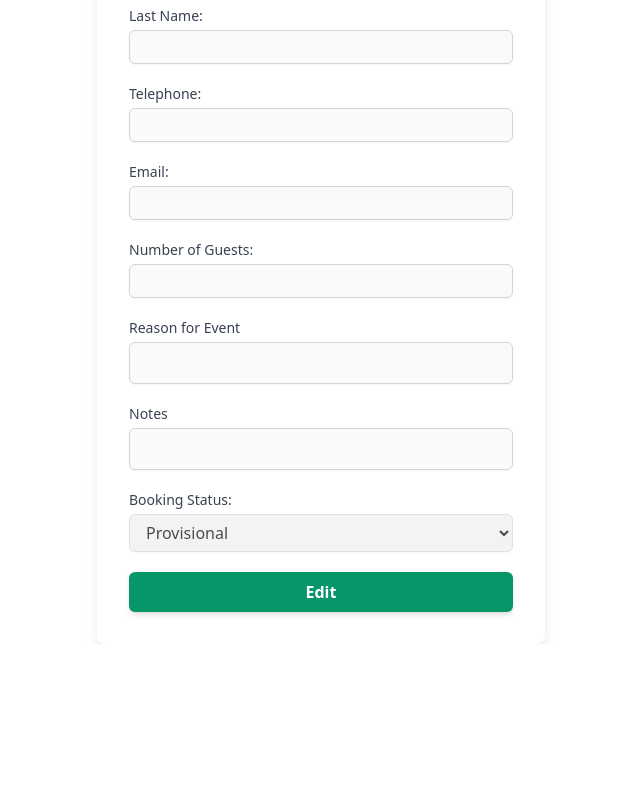
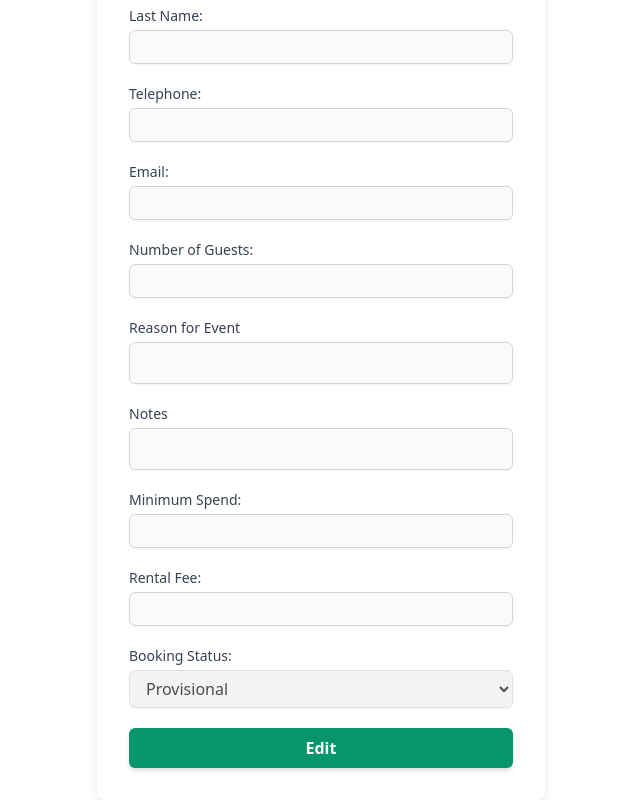
Before and after one commit to jandrews66/np-calendar, a React (Vite) app: page /admin/bookings/1 in a window 1280 px wide. Shown: the part 330-1130 px from the top of the page, without its empty margins (319-959 px from the left). Before the commit the page ends 974 px from the top, so only its background shows below. Built offline with nearby package versions, Linux system fonts and the light colour scheme; no server answers; what google-libphonenumber would draw is missing.

Commit message:
Add min spend and rental fee properties to bookings

```diff
--- a/src/pages/AdminCreateBooking.jsx
+++ b/src/pages/AdminCreateBooking.jsx
@@ -13,6 +13,8 @@ export default function AdminCreateBooking(){
     const [attendance, setAttendance] = useState('')
     const [reason, setReason] = useState('');
     const [notes, setNotes] = useState('');
+    const [minSpend, setMinSpend] = useState('');
+    const [rentalFee, setRentalFee] = useState('');
     const [bookingStatus, setBookingStatus] = useState('provisional')
     const [errors, setErrors] = useState([])
     const navigate = useNavigate();
@@ -33,6 +35,8 @@ export default function AdminCreateBooking(){
             attendance,
             reason,
             notes,
+            minSpend,
+            rentalFee,
             status: bookingStatus
         };
         const token = localStorage.getItem('token')
@@ -141,6 +145,24 @@ export default function AdminCreateBooking(){
                         onChange={(e) => setNotes(e.target.value)}
                     />
                  </div>
+                 <div>
+                    <label htmlFor="minSpend" className="block text-sm font-medium text-gray-700">Minimum Spend:</label>
+                    <input
+                        type="number"
+                        id="minSpend"
+                        className="mt-1 block w-full px-3 py-1 border border-gray-300 rounded-md shadow-sm focus:ring-emerald-500 focus:border-emerald-500"
+                        onChange={(e) => setMinSpend(e.target.value)}
+                    />
+                </div>
+                <div>
+                    <label htmlFor="rentalFee" className="block text-sm font-medium text-gray-700">Rental Fee:</label>
+                    <input
+                        type="number"
+                        id="rentalFee"
+                        className="mt-1 block w-full px-3 py-1 border border-gray-300 rounded-md shadow-sm focus:ring-emerald-500 focus:border-emerald-500"
+                        onChange={(e) => setRentalFee(e.target.value)}
+                    />
+                </div>
                 <div>
                     <label htmlFor="booking_status" className="block text-sm font-medium text-gray-700">Booking Status:</label>
                     <select
--- a/src/pages/BookingPage.jsx
+++ b/src/pages/BookingPage.jsx
@@ -18,6 +18,8 @@ export default function BookingPage() {
     const [reason, setReason] = useState('');
     const [notes, setNotes] = useState('');
     const [bookingStatus, setBookingStatus] = useState('');
+    const [minSpend, setMinSpend] = useState('');
+    const [rentalFee, setRentalFee] = useState('');
     const [disabled, setDisabled] = useState(true);
     const [error, setError] = useState(null)
     const navigate = useNavigate();
@@ -47,6 +49,8 @@ export default function BookingPage() {
             setAttendance(data.attendance);
             setReason(data.reason);
             setNotes(data.notes);
+            setMinSpend(data.min_spend)
+            setRentalFee(data.rental_fee)
             setBookingStatus(data.booking_status);
         })
         .catch((error) => console.error(error));
@@ -64,6 +68,8 @@ export default function BookingPage() {
             setAttendance(originalBooking.attendance);
             setReason(originalBooking.reason);
             setNotes(originalBooking.notes);
+            setMinSpend(originalBooking.min_spend)
+            setRentalFee(originalBooking.rental_fee)
             setBookingStatus(originalBooking.booking_status);
         }
         setDisabled(!disabled);
@@ -259,7 +265,7 @@ export default function BookingPage() {
                 <div>
                     <label htmlFor="notes" className="block text-sm font-medium text-gray-700">Notes</label>
                         <input
-                            type="notes"
+                            type="text"
                             id="notes"
                             value={notes}
                             maxLength="50"
@@ -268,6 +274,28 @@ export default function BookingPage() {
                             disabled={disabled}
 
                         />
+                </div>
+                <div>
+                    <label htmlFor="minSpend" className="block text-sm font-medium text-gray-700">Minimum Spend:</label>
+                    <input
+                        type="number"
+                        id="minSpend"
+                        value={minSpend}
+                        className="mt-1 block w-full px-3 py-1 border border-gray-300 rounded-md shadow-sm focus:ring-emerald-500 focus:border-emerald-500"
+                        onChange={(e) => setMinSpend(e.target.value)}
+                        disabled={disabled}
+                    />
+                </div>
+                <div>
+                    <label htmlFor="rentalFee" className="block text-sm font-medium text-gray-700">Rental Fee:</label>
+                    <input
+                        type="number"
+                        id="rentalFee"
+                        value={rentalFee}
+                        className="mt-1 block w-full px-3 py-1 border border-gray-300 rounded-md shadow-sm focus:ring-emerald-500 focus:border-emerald-500"
+                        onChange={(e) => setRentalFee(e.target.value)}
+                        disabled={disabled}
+                    />
                 </div>
                 <div>
                     <label htmlFor="booking_status" className="block text-sm font-medium text-gray-700">Booking Status:</label>
--- a/src/pages/UserCreateBooking.jsx
+++ b/src/pages/UserCreateBooking.jsx
@@ -1,4 +1,4 @@
-import { useState, useRef } from 'react';
+import { useState, useRef, useEffect } from 'react';
 import { useLocation, useNavigate } from 'react-router-dom';
 import { format } from "date-fns";
 import Checkbox from '@mui/material/Checkbox';
@@ -29,7 +29,10 @@ export default function UserCreateBooking() {
     const [email, setEmail] = useState('');
     const [attendance, setAttendance] = useState('');
     const [reason, setReason] = useState('');
-    const [errors, setErrors] = useState([])
+    const [errors, setErrors] = useState([]);
+    const [minSpend, setMinSpend] = useState('');
+    const [rentalFee, setRentalFee] = useState('');
+
     const isValid = isPhoneValid(telephone);
     const phoneInputRef = useRef(null); // Create a ref for the PhoneInput
 
@@ -54,10 +57,13 @@ export default function UserCreateBooking() {
             telephone,
             email,
             attendance,
-            reason
+            reason,
+            minSpend,
+            rentalFee
         };
 
         try {
+            console.log(formData)
             const response = await fetch(`${import.meta.env.VITE_API_URL}/booking/user-create`, {
                 method: 'POST',
                 headers: {
@@ -85,6 +91,23 @@ export default function UserCreateBooking() {
         window.history.back();
     }
 
+    function calculateFees(){
+        // Thur-Sun evening slots in December have a $2000 min spend
+        if (slot === 'B' && date.getMonth() === 11 && (date.getDay() > 3 || date.getDay() === 0)){
+            setMinSpend('2000')
+            setRentalFee('750')
+        } else if (slot === 'B'){
+            setMinSpend('1500')
+            setRentalFee('500')
+        } else {
+            setMinSpend('1000')
+            setRentalFee('500')
+        }
+    }
+
+    useEffect(()=> {
+        calculateFees();
+    })
     return (
         <div className="min-h-screen flex flex-col items-center justify-center bg-gray-50 py-12 sm:px-6 lg:px-8">
             <div className="w-full max-w-md flex justify-start">
@@ -104,7 +127,9 @@ export default function UserCreateBooking() {
                 <div className="text-center bg-emerald-600 py-2">
                 <p className="text-white font-light">Date: <span className="font-medium">{date ? format(date, 'dd MMMM yyyy') : 'No date selected'} </span></p>
                 <p className="text-white font-light">Time slot: <span className="font-medium">{slot === 'A' ? '2-6pm' : '7-11pm'}</span></p>
-                <p className="text-white font-light">Minimum spend: <span className="font-medium">{slot === 'A' ? '$1000' : '$1500'}</span></p>
+                <p className="text-white font-light">Minimum spend: <span className="font-medium">${minSpend}</span></p>
+                <p className="text-white font-light">Rental fee: <span className="font-medium">${rentalFee}</span></p>
+
                 </div>
                 <hr className="my-4"></hr>
 
```
